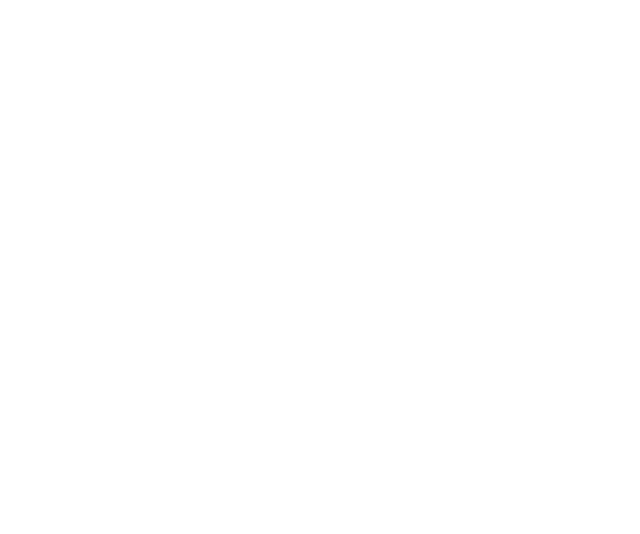
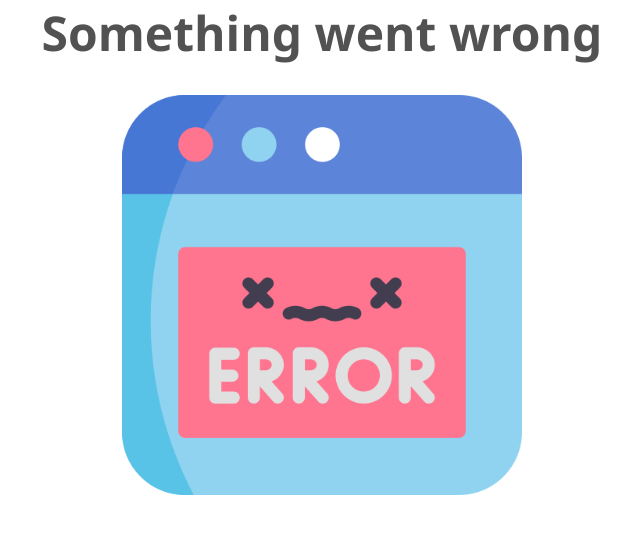
Before and after one commit to Ahmadu-Suleiman/Nkiri-Downloader, a plain HTML site: page src/pages/error.html in a window 1280 px wide. Shown: the whole page, without its empty margins (318-958 px from the left). Drawn offline with Linux system fonts and the light colour scheme.

Commit message:
Design error page and add some form validation
User input is compared to a regex that checks if
the input starts with the correct website link

```diff
--- a/src/pages/error.html
+++ b/src/pages/error.html
@@ -3,9 +3,34 @@
 <head>
     <meta charset="UTF-8">
     <meta name="viewport" content="width=device-width, initial-scale=1.0">
+    <link rel="stylesheet" href="styles.css">
     <title>Error Page</title>
+    <style>
+        body{
+            display: flex;
+            flex-direction: column;
+            justify-content: center;
+            align-items: center;
+        }
+
+        h1{
+            font-family: "Segoe UI", Tahoma, Geneva, Verdana, sans-serif;
+            color: rgb(83, 82, 82);
+            margin-bottom: 30px;
+            font-size: 3rem;
+        }
+
+        .error{
+            width: 400px;
+        }
+        img{
+            max-width: 100%;
+        }
+    </style>
 </head>
 <body>
+    <h1>Something went wrong</h1>
+    <div class="error"> <img src="error.png" alt="error-pic"></div>
 
 </body>
 </html>
--- a/src/pages/styles.css
+++ b/src/pages/styles.css
@@ -14,7 +14,7 @@
 	width: 100%;
 	display: flex;
 	align-items: center;
-	border-bottom: 2px solid rgb(83, 82, 82);
+	border-bottom: 1px solid rgb(83, 82, 82);
 	gap: 20%;
 }
 
```
Also changed, not shown: src/pages/index.html (+17 -8 lines).
